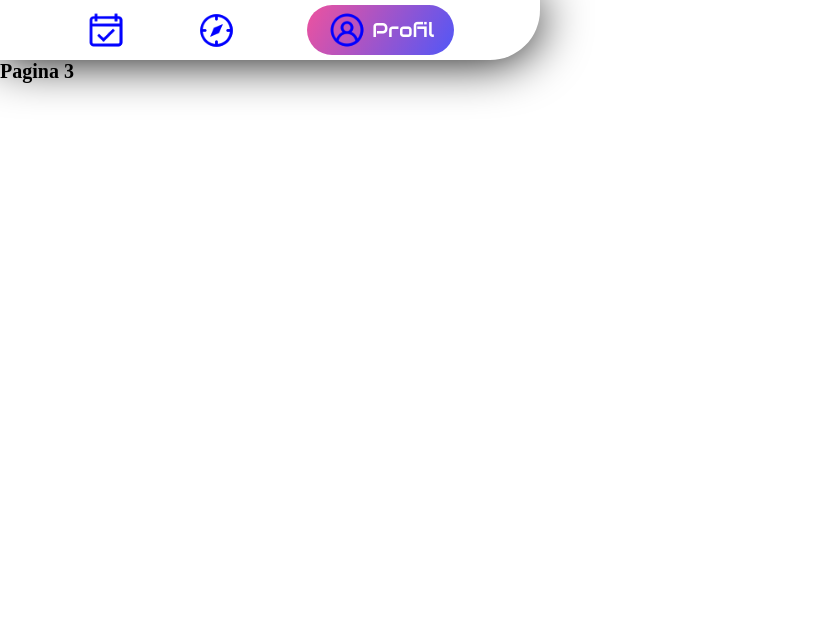
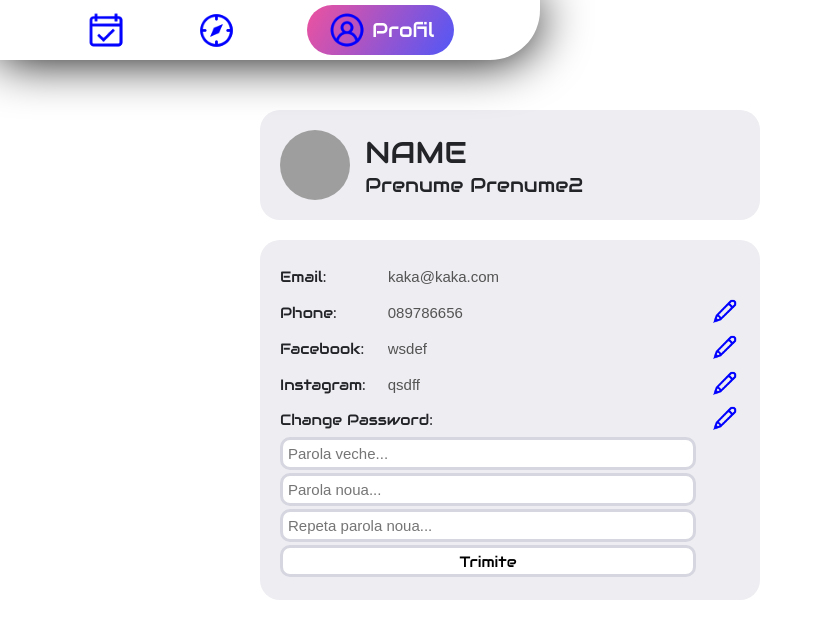
Before and after one commit to MBDOFF/eventcity, a Next.js app: page /profil in a window 1280 px wide. Shown: the top 638 px of the page, without its empty margins (0-823 px from the left). Built offline with nearby package versions, Linux system fonts and the light colour scheme; grey boxes are pictures that could not be loaded; a web font is replaced by a local one.

Commit message:
front-end profile left

```diff
--- /dev/null
+++ b/app/profil/additional-options.js
@@ -0,0 +1,5 @@
+export default function AdditionalOptions() {
+  return (
+    <div></div>
+  );
+}
--- a/app/profil/page.js
+++ b/app/profil/page.js
@@ -1,7 +1,26 @@
-export default function Explore() {
+import c from "@/files/css/pages/profile.module.scss";
+
+import PersonalData from "./personal-data";
+import AdditionalOptions from "./additional-options";
+
+export async function getServerSideProps() {
+  const cookieList = cookies()
+  const email = cookieList.get('email')
+  const password = cookieList.get('password')
+
+  const res = await fetch('/api/profile/login', {
+    body: JSON.stringify({email: email, pass: password}),
+  })
+  const repo = await res.json()
+  // Pass data to the page via props
+  return { props: { repo } }
+}
+
+export default function Explore({ repo }) {
   return (
-    <main>
-      <h1>Pagina 3</h1>
+    <main className={c.top_container}>
+      <PersonalData repo={repo} />
+      <AdditionalOptions />
     </main>
   );
 }
--- /dev/null
+++ b/app/profil/personal-data.js
@@ -0,0 +1,131 @@
+'use client'
+import { useState } from "react";
+
+import c from "@/files/css/pages/profile.module.scss";
+
+import scss from "@/files/css/base/colors.module.scss";
+import ImgGradient from "@/files/components/img-gradient";
+
+export default function PersonalData({ repo }) {
+  console.log(repo);
+  const profile = {
+    name: "NAME",
+    first_name: "Prenume Prenume2",
+    img: "https://images.ctfassets.net/h6goo9gw1hh6/2sNZtFAWOdP1lmQ33VwRN3/24e953b920a9cd0ff2e1d587742a2472/1-intro-photo-final.jpg?w=1200&h=992&q=70&fm=webp",
+    email: "kaka@kaka.com",
+    phone: "089786656",
+    fb: "wsdef",
+    ig: "qsdff",
+  }
+
+  const [editPhone, setEditPhone] = useState(false);
+  const [editFb, setEditFb] = useState(false);
+  const [editIg, setEditIg] = useState(false);
+  const [editPass, setEditPass] = useState(false);
+
+  const updateProfile = () => {
+    alert(1);
+  }
+
+  return (
+    <div className={c.personal_data}>
+      {/* -------------------------------------- NAME & IMG --------------------------------------- */}
+      <div className={c.name_container}>
+        <img src={profile.img} alt="" />
+        <div>
+          <p className={c.name}>{profile.name}</p>
+          <p className={c.first_name}>{profile.first_name}</p>
+        </div>
+      </div>
+
+      <div className={c.other_data}>
+        {/* -------------------------------------- EMAIL --------------------------------------- */}
+        <div>
+          <p>Email:</p>
+          <input className={c.disabled} disabled type="text" defaultValue={profile.email} />
+        </div>
+        {/* -------------------------------------- PHONE --------------------------------------- */}
+        <div>
+          <p>Phone:</p>
+          <input className={editPhone ? "" : c.disabled} disabled={editPhone ? false : true}
+            type="text" defaultValue={profile.phone}
+          />
+          <button type="button" onClick={() => { if (editPhone) updateProfile(); setEditPhone(!editPhone) }}>
+            <div className={c.normal}>
+              <ImgGradient size="30px" alt="" c1={scss.txt1}
+                src={editPhone ? "/icon_check.png" : "/icon_edit.png"}
+              />
+            </div>
+            <div className={c.hover}>
+              <ImgGradient size="30px" alt="" c1={scss.acc1} c2={scss.acc2}
+                src={editPhone ? "/icon_check.png" : "/icon_edit.png"}
+              />
+            </div>
+          </button>
+        </div>
+        {/* -------------------------------------- FACEBOOK --------------------------------------- */}
+        <div>
+          <p>Facebook:</p>
+          <input className={editFb ? "" : c.disabled} disabled={editFb ? false : true}
+            type="text" defaultValue={profile.fb}
+          />
+          <button type="button" onClick={() => { if (editFb) updateProfile(); setEditFb(!editFb) }}>
+            <div className={c.normal}>
+              <ImgGradient size="30px" alt="" c1={scss.txt1}
+                src={editFb ? "/icon_check.png" : "/icon_edit.png"}
+              />
+            </div>
+            <div className={c.hover}>
+              <ImgGradient size="30px" alt="" c1={scss.acc1} c2={scss.acc2}
+                src={editFb ? "/icon_check.png" : "/icon_edit.png"}
+              />
+            </div>
+          </button>
+        </div>
+        {/* -------------------------------------- INSTAGRAM --------------------------------------- */}
+        <div>
+          <p>Instagram:</p>
+          <input className={editIg ? "" : c.disabled} disabled={editIg ? false : true}
+            type="text" defaultValue={profile.ig}
+          />
+          <button type="button" onClick={() => { if (editIg) updateProfile(); setEditIg(!editIg) }}>
+            <div className={c.normal}>
+              <ImgGradient size="30px" alt="" c1={scss.txt1}
+                src={editIg ? "/icon_check.png" : "/icon_edit.png"}
+              />
+            </div>
+            <div className={c.hover}>
+              <ImgGradient size="30px" alt="" c1={scss.acc1} c2={scss.acc2}
+                src={editIg ? "/icon_check.png" : "/icon_edit.png"}
+              />
+            </div>
+          </button>
+        </div>
+        {/* -------------------------------------- PASSWORD --------------------------------------- */}
+        <div>
+          <p style={{ width: "416px" }}>Change Password:</p>
+          <button type="button" onClick={() => { setEditPass(!editPass) }}>
+            <div className={c.normal}>
+              <ImgGradient size="30px" alt="" c1={scss.txt1}
+                src={editPass ? "/icon_check.png" : "/icon_edit.png"}
+              />
+            </div>
+            <div className={c.hover}>
+              <ImgGradient size="30px" alt="" c1={scss.acc1} c2={scss.acc2}
+                src={editPass ? "/icon_check.png" : "/icon_edit.png"}
+              />
+            </div>
+          </button>
+        </div>
+        <div className={editPhone ? c.pass : `${c.pass} ${c.disabled}`}>
+          <input type="password" placeholder="Parola veche..." />
+          <input type="password" placeholder="Parola noua..." />
+          <input type="password" placeholder="Repeta parola noua..." />
+          <button type="button">Trimite</button>
+        </div>
+        {/* ------------------------------------------------------------------------------------ */}
+      </div>
+
+    </div>
+  );
+}
--- a/files/css/base/default_tag_values.scss
+++ b/files/css/base/default_tag_values.scss
@@ -1,4 +1,5 @@
 @import "@/files/css/base/colors.module.scss";
+@import "@/files/css/base/fonts.scss";
 
 
 /* DEFAULT TAG VALUES */
@@ -9,7 +10,10 @@
 }
 
 html {
-  font-size: 10px;
+  font-family: $font_m1;
+  font-size: 20px;
+  font-weight: 400;
+  color: $txt1;
 
   min-height: 100%;
   position: relative;
--- /dev/null
+++ b/files/css/pages/profile.module.scss
@@ -0,0 +1,143 @@
+@import "@/files/css/base/colors.module.scss";
+@import "@/files/css/base/fonts.scss";
+
+.top_container {
+  display: flex;
+  align-items: flex-start;
+  justify-content: space-evenly;
+  padding-top: 50px;
+}
+
+.personal_data {
+  display: flex;
+  flex-direction: column;
+  align-items: center;
+  justify-content: flex-start;
+
+  width: 500px;
+
+  .name_container {
+    width: 100%;
+    padding: 20px;
+    box-sizing: border-box;
+
+    display: flex;
+    align-items: center;
+    justify-content: flex-start;
+
+    background-color: $bg2;
+    border-radius: 20px;
+
+    margin-bottom: 20px;
+
+    img {
+      width: 70px;
+      height: 70px;
+      margin-right: 15px;
+      border-radius: 100%;
+    }
+    div {
+      display: flex;
+      flex-direction: column;
+      align-items: flex-start;
+      justify-content: center;
+
+      p.name {
+        font-size: 30px;
+        font-weight: 500;
+      }
+      p.first_name {
+        font-size: 20px;
+        font-weight: 500;
+      }
+    }
+  }
+  .other_data {
+    width: 100%;
+    padding: 20px;
+    box-sizing: border-box;
+
+    display: flex;
+    flex-direction: column;
+    align-items: center;
+    justify-content: flex-start;
+
+    background-color: $bg2;
+    border-radius: 20px;
+
+    div {
+      width: 100%;
+
+      display: flex;
+      align-items: center;
+      justify-content: flex-start;
+      margin-bottom: 3px;
+
+      p {
+        width: 100px;
+        font-size: 15px;
+        font-weight: 300;
+      }
+      input {
+        width: 300px;
+        font-size: 15px;
+        padding: 5px;
+        border-radius: 10px;
+        border: 3px solid $bg3;
+        background-color: $bg1;
+
+        &.disabled {
+          border-color: transparent;
+          outline: none;
+          background-color: transparent;
+        }
+      }
+      button {
+        width: 30px;
+        height: 30px;
+        margin-left: 15px;
+        img {
+          width: 100%;
+          height: 100%;
+        }
+        .normal {display: block}
+        .hover {display: none}
+        &:hover {
+          cursor: pointer;
+          .normal {display: none}
+          .hover {display: block}
+        }
+      }
+    }
+    .pass {
+      width: 100%;
+      display: flex;
+      flex-direction: column;
+      align-items: flex-start;
+      justify-content: flex-start;
+
+      input, button {
+        width: 400px;
+        font-size: 15px;
+        padding: 5px;
+        border-radius: 10px;
+        border: 3px solid $bg3;
+        background-color: $bg1;
+        margin-bottom: 3px;
+      }
+      button {
+        font-family: inherit;
+        height: 26px;
+        margin: 0;
+        padding: 0 5px;
+        box-sizing: content-box;
+
+        &:hover {
+          cursor: pointer;
+          color: $bg1;
+          background-image: linear-gradient(120deg, $acc1, $acc2);
+        }
+      }
+    }
+  }
+}
```
Also changed, not shown: app/page.js (+7 -1 lines), public/icon_check.png (added), public/icon_edit.png (added).
